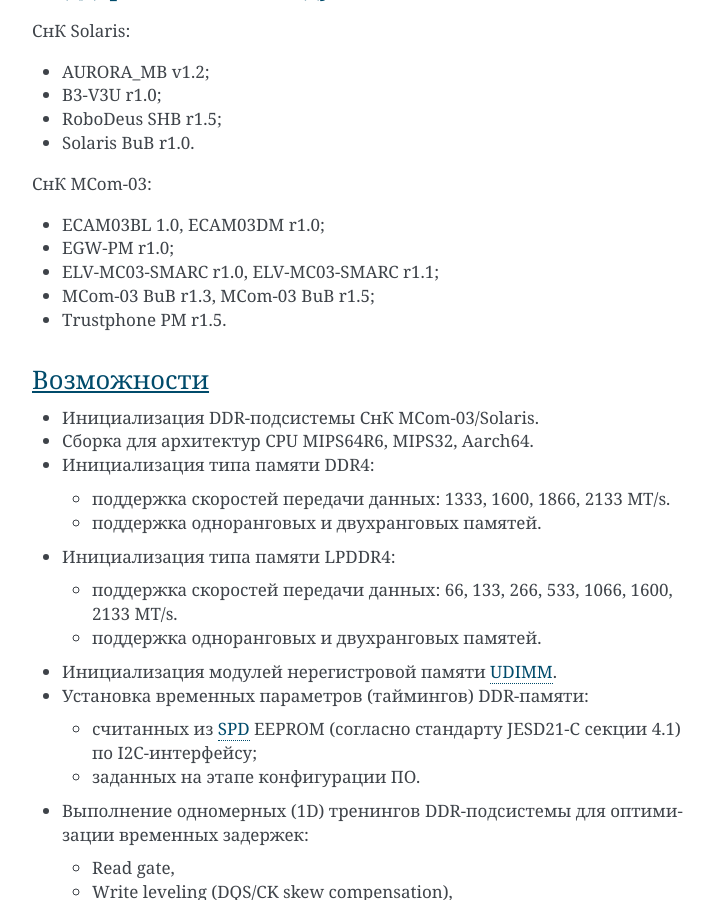
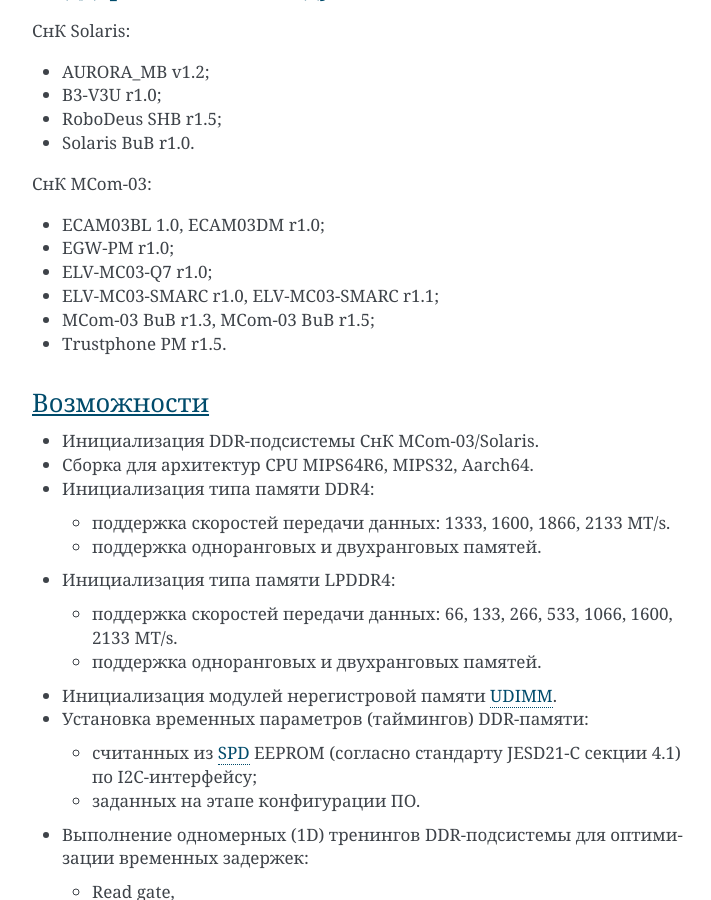
Before and after one commit to elvees/ddrinit, a Sphinx documentation site: the page built from doc/index.rst, in a window 1280 px wide and 900 px high, scrolled down 1002 px. Shown: the whole window, without its empty margins (388-1099 px from the left). Built offline with Sphinx 7.4.7, drawn with Linux system fonts in a browser that asks for light colours.

Commit message:
mcom03: Add defconfig for ELV-MC03-Q7 module
Issue: #MCOM03SW-2103
Change-Id: I1825cd29dd2d49ca1a7434690931215cd1385b62

```diff
--- a/doc/index.rst
+++ b/doc/index.rst
@@ -30,6 +30,7 @@
 
 * ECAM03BL 1.0, ECAM03DM r1.0;
 * EGW-PM r1.0;
+* ELV-MC03-Q7 r1.0;
 * ELV-MC03-SMARC r1.0, ELV-MC03-SMARC r1.1;
 * MCom-03 BuB r1.3, MCom-03 BuB r1.5;
 * Trustphone PM r1.5.
```
Also changed, not shown: 1 other file.
